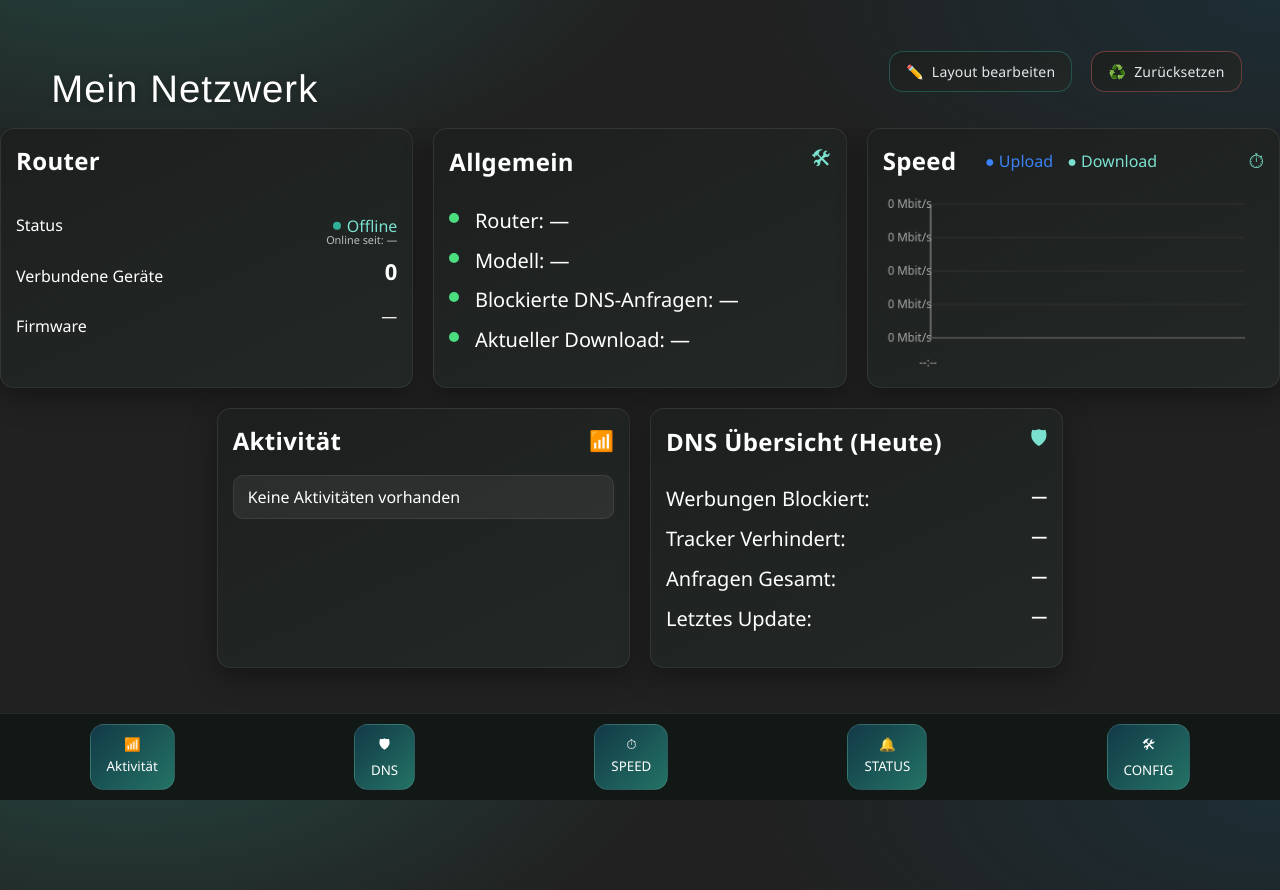
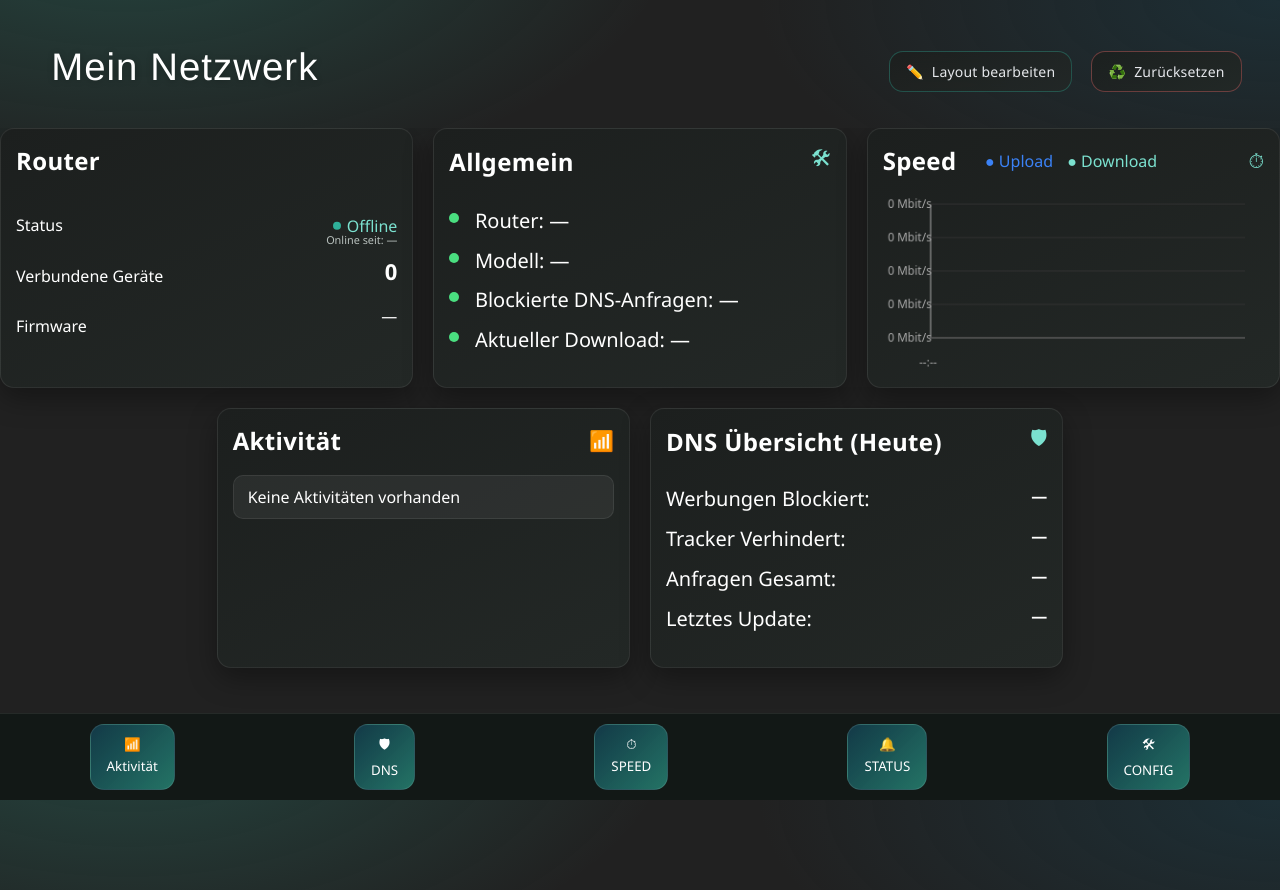
Before and after one commit to Thuemer/Nethera, a plain HTML site: page Applikation/overview.html in a window 1280 px wide. Drawn offline with Linux system fonts and the light colour scheme; no server answers.

Commit message:
#70 Design verberssert

```diff
--- a/Applikation/overview.css
+++ b/Applikation/overview.css
@@ -380,7 +380,7 @@ body.edit-mode .control-btn.edit {
 
 #hammer_knows {
     position: fixed;
-    top: 3.25vw;
+    top: 1.5vw;
     left: 4vw;
     width: auto;
     height: auto;
```
